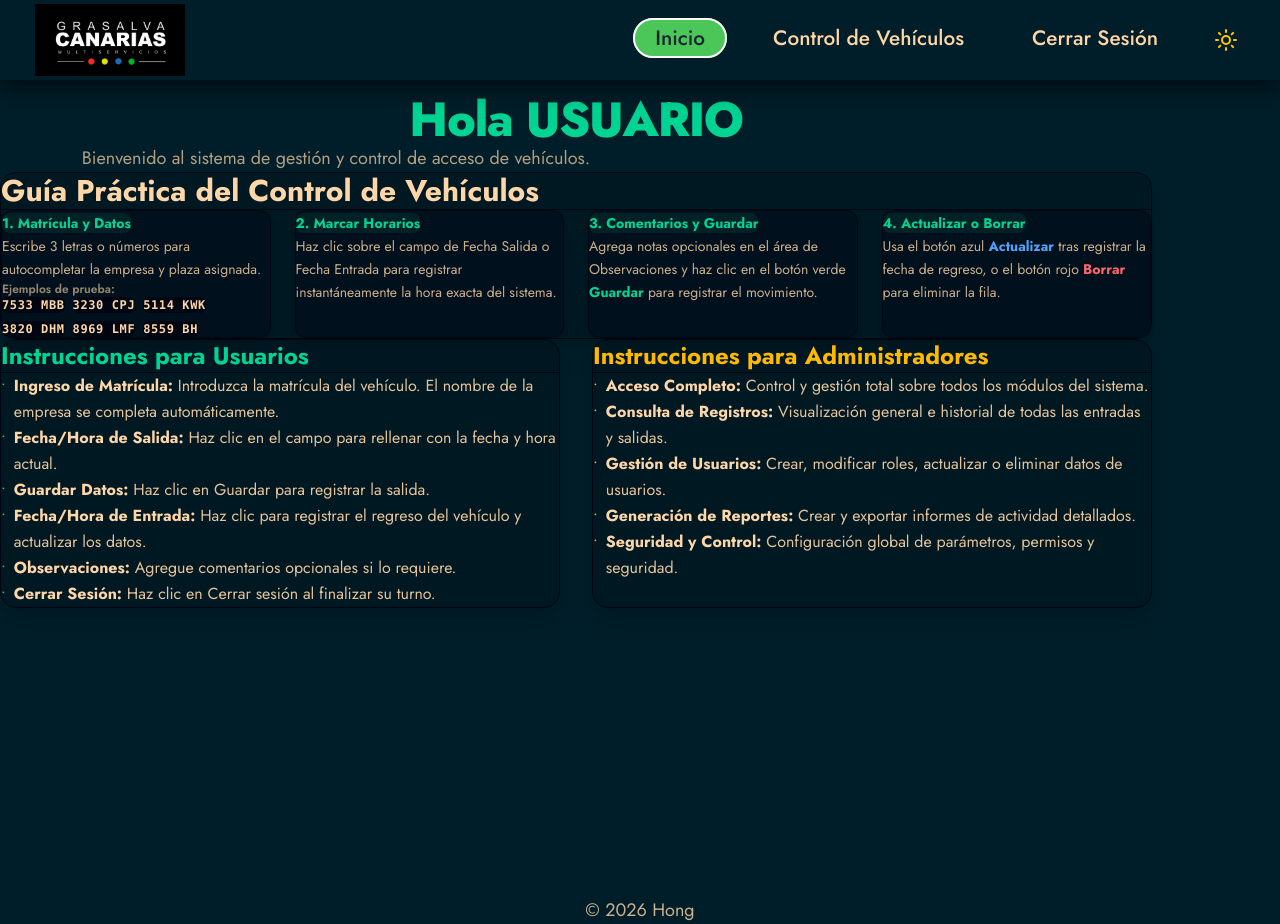
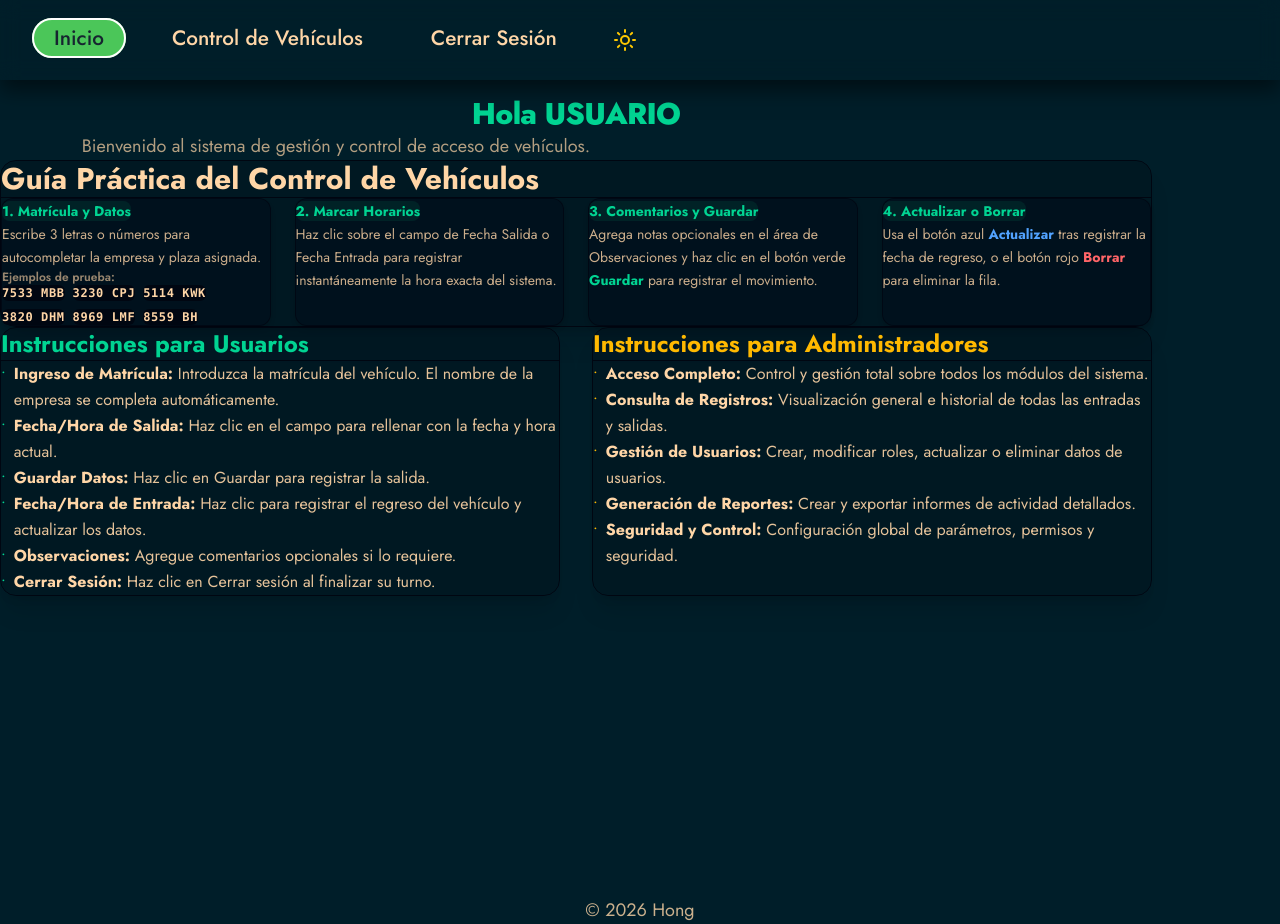
Before and after one commit to Honcito/Control_Vehiculos_nodejs_react, a React (Vite) app in the folder frontend/: page /home in a window 1280 px wide. Built offline with nearby package versions, Linux system fonts and the light colour scheme; no server answers.

Commit message:
fix: ajustar estilos en Navbar y HomePage para mejorar la presentación

```diff
--- a/frontend/src/components/Navbar.jsx
+++ b/frontend/src/components/Navbar.jsx
@@ -14,9 +14,9 @@ const Navbar = () => {
   return (
     <nav className="navbar">
       <div className="navbar-container">
-        <Link to="/home" className="navbar-logo">
+        {/* <Link to="/home" className="navbar-logo">
           <img src={logo} alt="Logo Grasalva" />
-        </Link>
+        </Link> */}
 
         {/* Unificación de todo el menú en una sola lista flex */}
         <ul className={`navbar-menu ${menuActive ? "active" : ""}`}>
--- a/frontend/src/pages/HomePage.jsx
+++ b/frontend/src/pages/HomePage.jsx
@@ -25,7 +25,7 @@ const HomePage = () => {
 
         {/* Header con saludo */}
         <div className="text-center space-y-3">
-          <h1 className="text-4xl md:text-5xl font-extrabold text-emerald-400 tracking-tight">
+          <h1 className="text-2xl md:text-3xl font-extrabold text-emerald-400 tracking-tight">
             Hola {user ? user.nombre : "USUARIO"}
           </h1>
           <p className="text-base md:text-lg text-base-content/70 max-w-2xl mx-auto">
```
